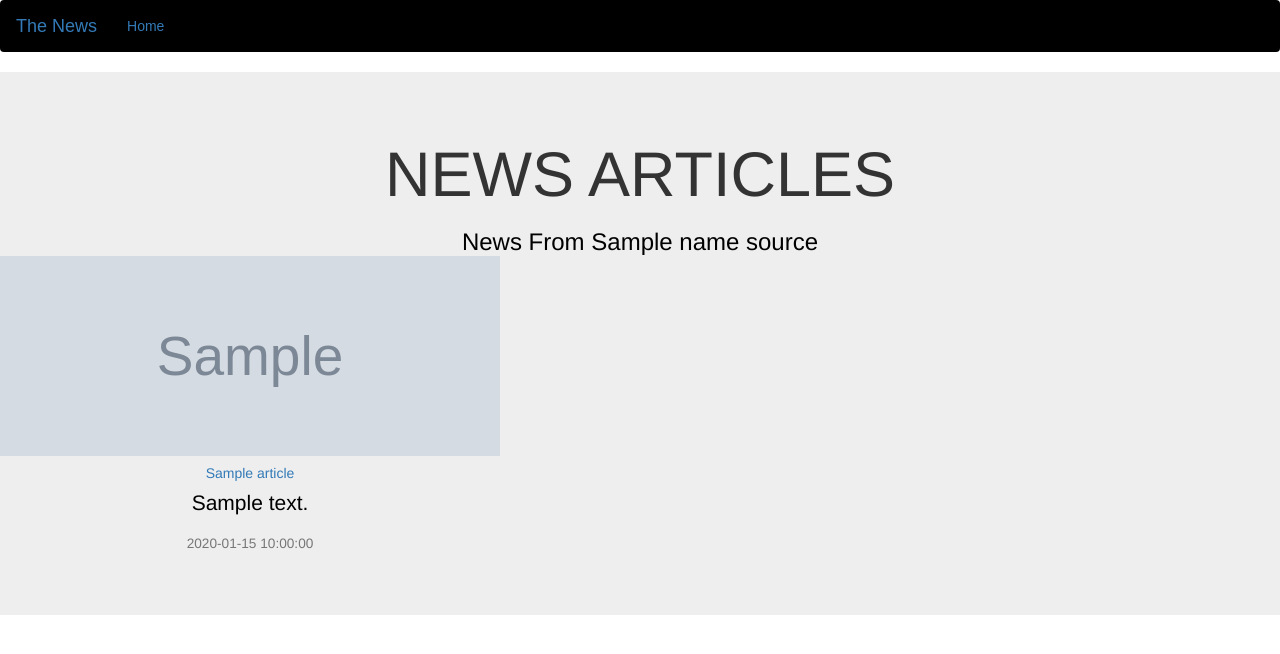
After one commit to kevahere/news, a Flask app: template app/templates/article.html in a window 1280 px wide. The commit adds this page. Shown: the top 654 px of the page. Run offline with Flask 2, Linux system fonts and the light colour scheme; the template is opened without the code that fills it: most values are stand-ins (such as "Sample title", 1, 10 or a date in 2020); grey boxes marked "Sample" are stand-in pictures; some libraries are stand-ins or nearby versions.

Commit message:
added article template

```diff
--- /dev/null
+++ b/app/templates/article.html
@@ -0,0 +1,23 @@
+{% extends 'base.html'%} {% block styles%} {{ super() }}
+<link rel="stylesheet" href="{{url_for('static',filename='css/index.css')}}"> {% endblock %} {% block content %}
+
+
+
+<div class="jumbotron mb-0 mt-0">
+
+    <h1 style="text-align:center">NEWS ARTICLES</h1>
+    <h3 style="text-align:center; color: black;" class="display-3">News From {{ name_source }} {%for article in articles
+        %}
+
+        <div class="card mb-3" style="max-width: 50rem;">
+            <img class="card-img-top" src="{{article.urlToImage}}" style="width:500px;height: 200px;" alt="Card image cap">
+            <div class="card-body">
+                <h5 class="card-title"> <a href="{{article.url}}"> {{article.title}} </a></h5>
+                <p class="card-text">{{article.description}}</p>
+                <p class="card-text"><small class="text-muted">{{article.publishedAt}}</small></p>
+            </div>
+        </div>
+        {% endfor %}
+</div>
+
+{% endblock%}
--- a/app/templates/navbar.html
+++ b/app/templates/navbar.html
@@ -7,7 +7,7 @@
                 <span class="icon-bar"></span>
                 <span class="icon-bar"></span>
             </button>
-            <a class="navbar-brand" href="/"> Paragon News </a>
+            <a class="navbar-brand" href="/"> The News </a>
         </div>
         <div class="navbar-collapse collapse">
             <ul class="nav navbar-nav">
```
